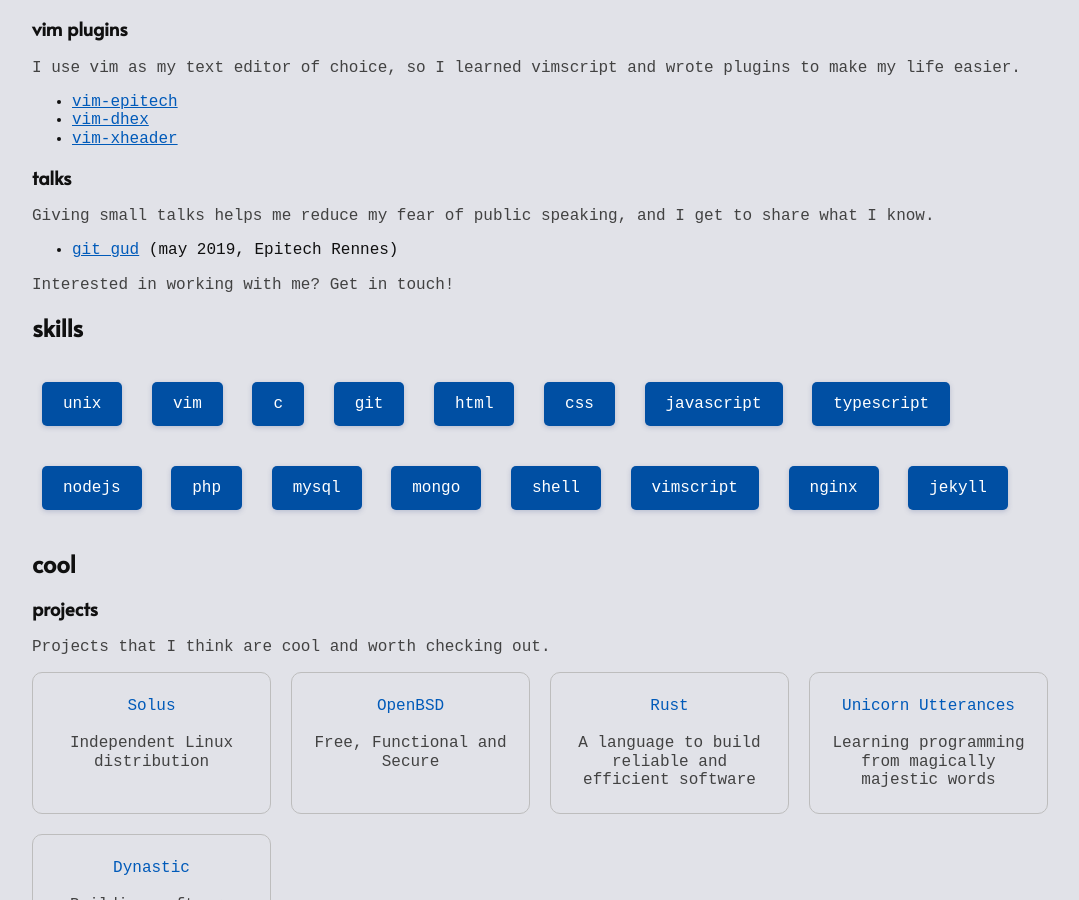
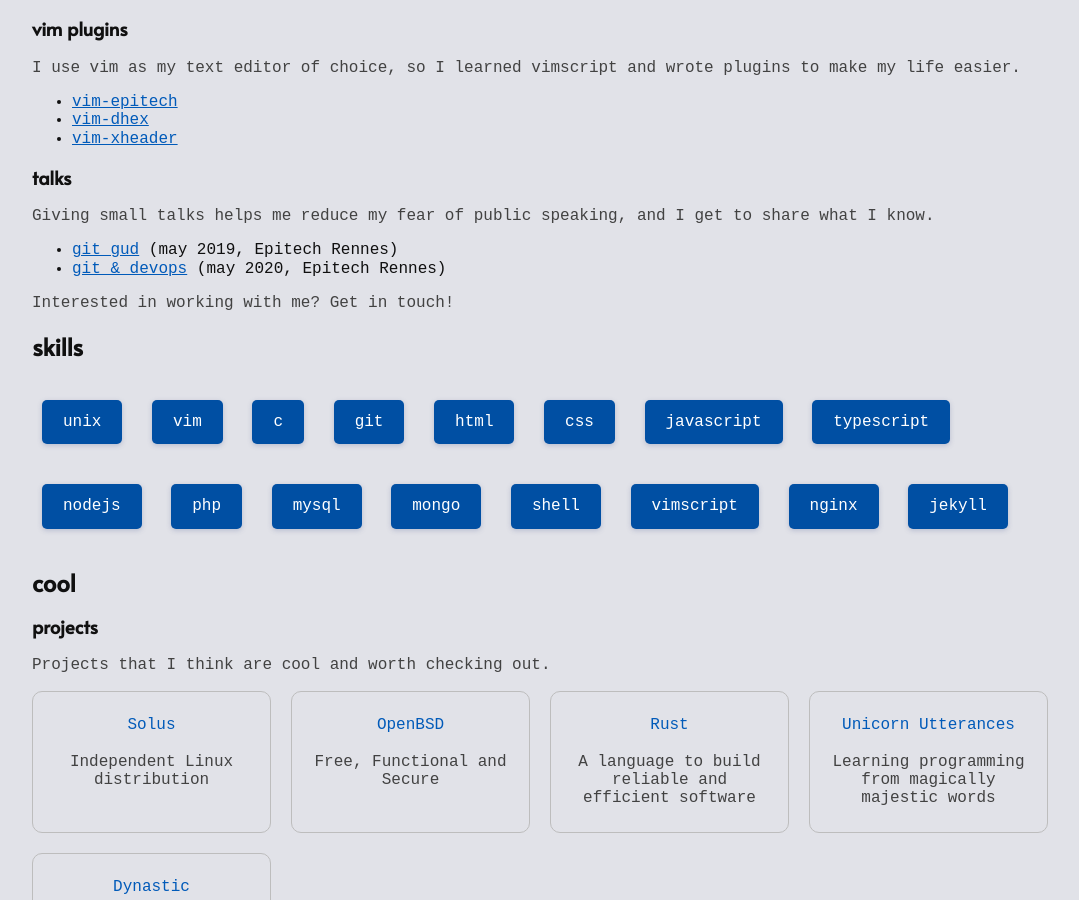
Before and after one commit to x4m3/plcom, a Jekyll site: the page built from index.markdown, in a window 1280 px wide and 900 px high, scrolled down 911 px. Shown: the whole window, without its empty margins (96-1175 px from the left). Built offline with Jekyll 4.4.1, drawn with Linux system fonts in a browser that asks for light colours.

Commit message:
added git & devops talk

```diff
--- a/index.markdown
+++ b/index.markdown
@@ -56,6 +56,7 @@
 Giving small talks helps me reduce my fear of public speaking, and I get to share what I know.
 
 - [git gud](https://x4m3.rocks/talks/git-tek.pdf) (may 2019, Epitech Rennes)
+- [git & devops](https://x4m3.rocks/talks/git-devops.pdf) (may 2020, Epitech Rennes)
 
 Interested in working with me? Get in touch!
 
```
